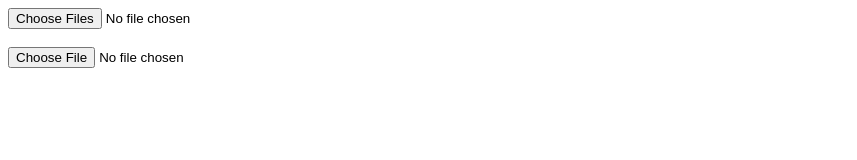
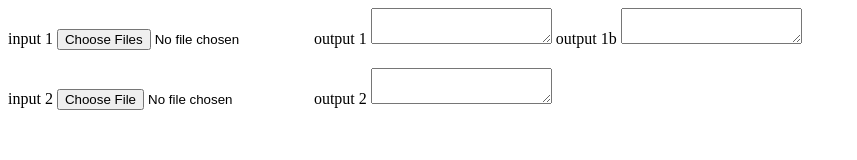
Before and after one commit to rahensonzam/mobile-money-sms-parser, a plain HTML site: page index.html in a window 1280 px wide. Shown: the whole page, without its empty margins (0-857 px from the left). Drawn offline with Linux system fonts and the light colour scheme.

Commit message:
add textarea outputs on page

```diff
--- a/index.html
+++ b/index.html
@@ -4,9 +4,17 @@
         <script src="./index.js"></script>
     </head>
     <body>
+        <label for="fileSelector1">input 1</label>
         <input id="fileSelector1" type="file" multiple>
+        <label for="output1">output 1</label>
+        <textarea id="output1"></textarea>
+        <label for="output1b">output 1b</label>
+        <textarea id="output1b"></textarea>
         <br>
         <br>
+        <label for="fileSelector1">input 2</label>
         <input id="fileSelector2" type="file">
+        <label for="output2">output 2</label>
+        <textarea id="output2"></textarea>
     </body>
 </html>
--- a/index.js
+++ b/index.js
@@ -25,10 +25,12 @@ async function main1() {
     let smsVar1 = RemoveInboxSMS(smsVar0)
     console.log("smsVar1")
     console.log(smsVar1)
+    document.getElementById("output1").value = smsVar1
 
     let issuesArray = checkAbnormalLineCount(smsVar1)
     console.log("issuesArray")
     console.log(issuesArray.join("\r\n"))
+    document.getElementById("output1b").value = issuesArray.join("\r\n")
 
 }
 
@@ -39,6 +41,7 @@ async function main2() {
     let smsVar3 = tabulateList(smsVar2)
     console.log("smsVar3")
     console.log(smsVar3)
+    document.getElementById("output2").value = smsVar3
 
 }
 
```
